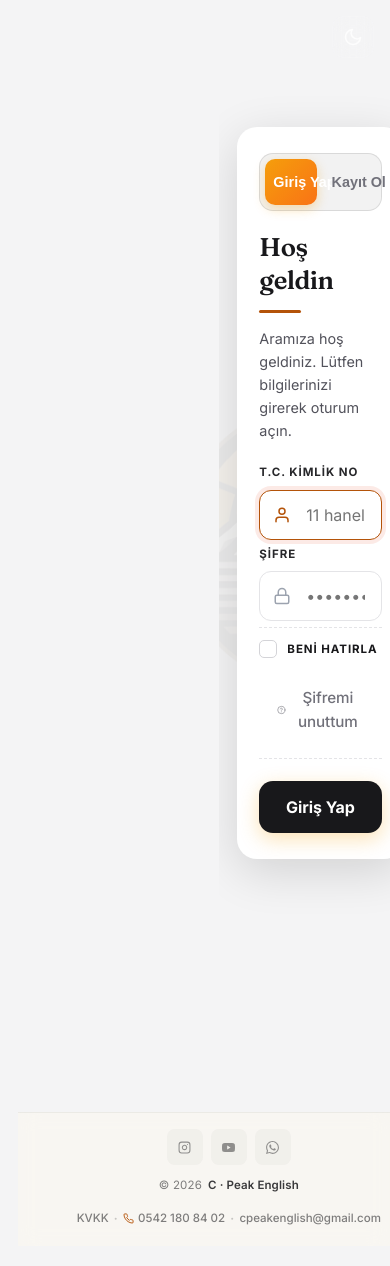
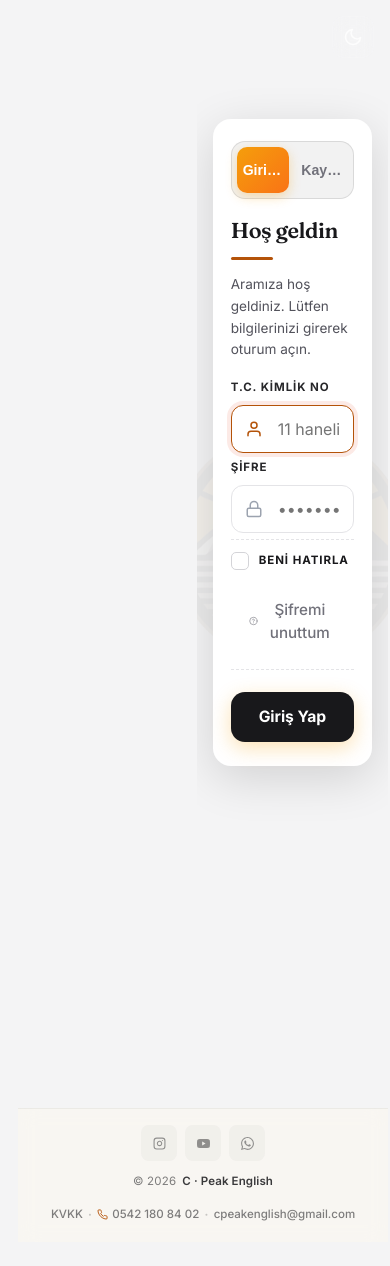
Before and after one commit to salonvestel99-cyber/cpeak-panel, a Flask app: page /giris in a window 390 px wide. After the commit the page ends 1221 px from the top, so only its background shows below. Run offline with Flask 3, Linux system fonts and the light colour scheme; some libraries are stand-ins or nearby versions.

Commit message:
Login mobil fix v4

```diff
--- a/static/mobile.css
+++ b/static/mobile.css
@@ -1779,3 +1779,155 @@ html {
   .login-hero .hero-lead { font-size: 0.82rem !important; }
   .login-hero .hero-brand-mark { width: 40px !important; height: 40px !important; }
 }
+
+
+/* ============================================================
+   LOGIN FIX v4 - tasma ve hizalama
+   ============================================================ */
+@media (max-width: 768px) {
+
+  /* Tum zincirde padding sifirla */
+  .login-shell,
+  .login-wrap,
+  .login-main {
+    padding-left: 0 !important;
+    padding-right: 0 !important;
+    margin: 0 !important;
+    max-width: 100vw !important;
+    width: 100% !important;
+    box-sizing: border-box !important;
+  }
+
+  /* Login main - ortala ve ic padding ver */
+  .login-main {
+    display: flex !important;
+    flex-direction: column !important;
+    align-items: center !important;
+    justify-content: flex-start !important;
+    gap: 16px !important;
+    min-height: 100vh !important;
+    padding: 76px 16px 40px !important;
+    overflow-x: hidden !important;
+  }
+
+  /* Hero tam ekran genisligi */
+  .login-hero,
+  aside.login-hero {
+    width: 100% !important;
+    max-width: 100% !important;
+    box-sizing: border-box !important;
+    padding: 0 4px !important;
+    margin: 0 0 6px !important;
+  }
+
+  /* Login card - tam ekran */
+  .login-card,
+  .login-kayit-bilgi {
+    width: 100% !important;
+    max-width: 100% !important;
+    box-sizing: border-box !important;
+    padding: 22px 18px 24px !important;
+    border-radius: 18px !important;
+    margin: 0 !important;
+  }
+
+  /* Tabs - tam genislik iki esit buton */
+  .login-card .login-tabs,
+  .login-tabs {
+    display: flex !important;
+    flex-direction: row !important;
+    width: 100% !important;
+    gap: 6px !important;
+    padding: 5px !important;
+    box-sizing: border-box !important;
+    margin: 0 0 18px 0 !important;
+  }
+
+  .login-tab {
+    flex: 1 1 0 !important;
+    min-width: 0 !important;
+    width: 50% !important;
+    padding: 10px 6px !important;
+    font-size: 0.88rem !important;
+    font-weight: 600 !important;
+    text-align: center !important;
+    white-space: nowrap !important;
+    overflow: hidden !important;
+    text-overflow: ellipsis !important;
+    box-sizing: border-box !important;
+  }
+
+  /* Hero icerigi ortala */
+  .login-hero .hero-brand {
+    justify-content: center !important;
+    margin-bottom: 12px !important;
+  }
+  .login-hero h1 {
+    font-size: 1.45rem !important;
+    text-align: center !important;
+    padding: 0 4px !important;
+  }
+  .login-hero .hero-lead {
+    font-size: 0.85rem !important;
+    text-align: center !important;
+    padding: 0 4px !important;
+  }
+
+  /* Arka plan logosu - biraz kucult */
+  .login-main::before {
+    width: 100vw !important;
+    height: 100vw !important;
+    max-width: 500px !important;
+    max-height: 500px !important;
+    opacity: 0.05 !important;
+  }
+
+  /* Login form input ve butonlari */
+  .login-card h2 {
+    font-size: 1.35rem !important;
+    margin-bottom: 4px !important;
+  }
+  .login-card .lead {
+    font-size: 0.85rem !important;
+    margin-bottom: 18px !important;
+  }
+  .login-card input {
+    min-height: 48px !important;
+    font-size: 16px !important;
+    padding: 12px 14px !important;
+  }
+  .login-card button[type="submit"] {
+    min-height: 50px !important;
+    font-size: 0.98rem !important;
+  }
+
+  /* Form rows */
+  .login-card .form-row,
+  .login-card label {
+    width: 100% !important;
+    max-width: 100% !important;
+    box-sizing: border-box !important;
+  }
+}
+
+/* Cok kucuk ekranlar */
+@media (max-width: 380px) {
+  .login-main {
+    padding: 72px 12px 30px !important;
+  }
+  .login-card,
+  .login-kayit-bilgi {
+    padding: 20px 14px 22px !important;
+    border-radius: 16px !important;
+  }
+  .login-tab {
+    font-size: 0.82rem !important;
+    padding: 9px 4px !important;
+  }
+  .login-hero h1 {
+    font-size: 1.28rem !important;
+  }
+  .login-hero .hero-lead {
+    font-size: 0.8rem !important;
+  }
+}
```
